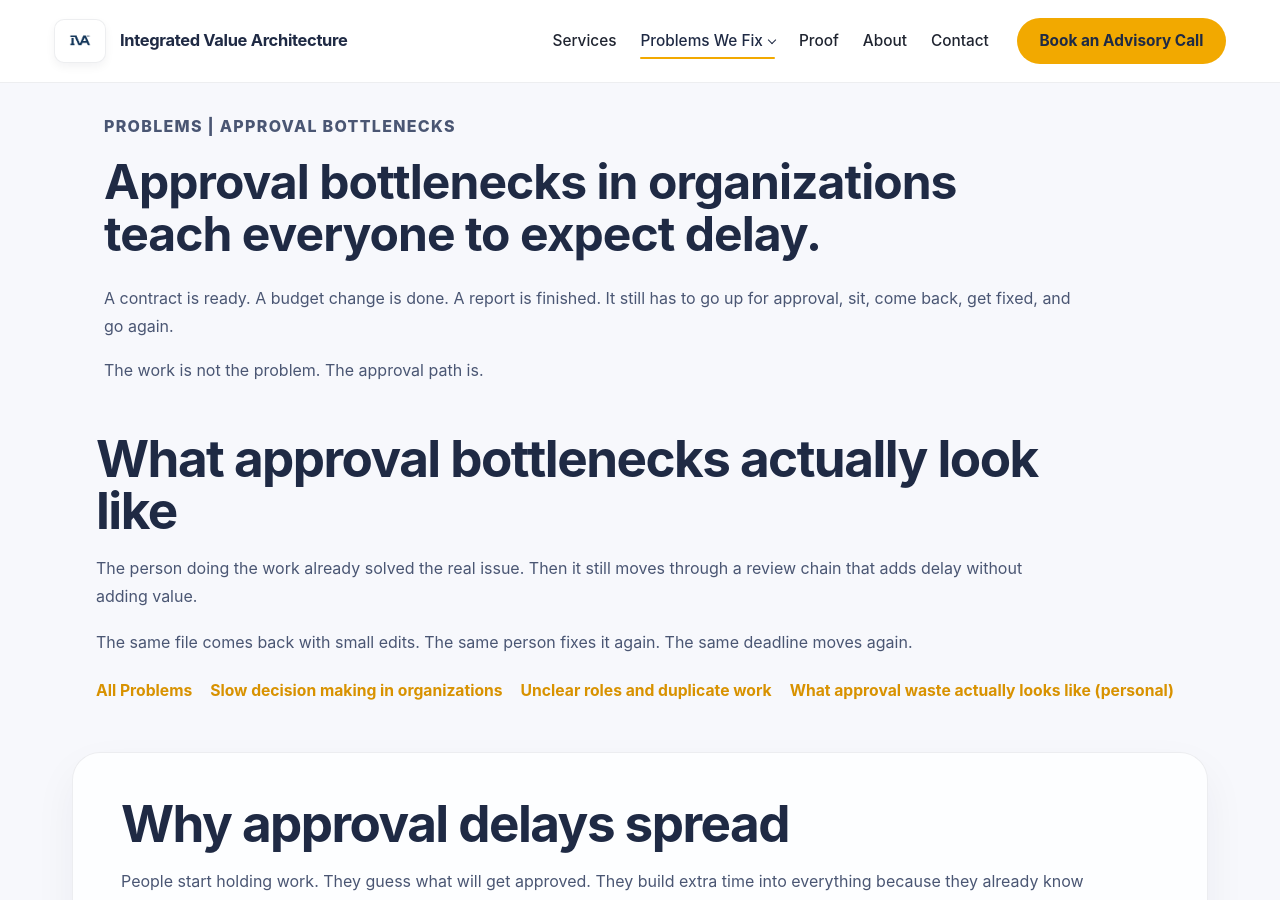
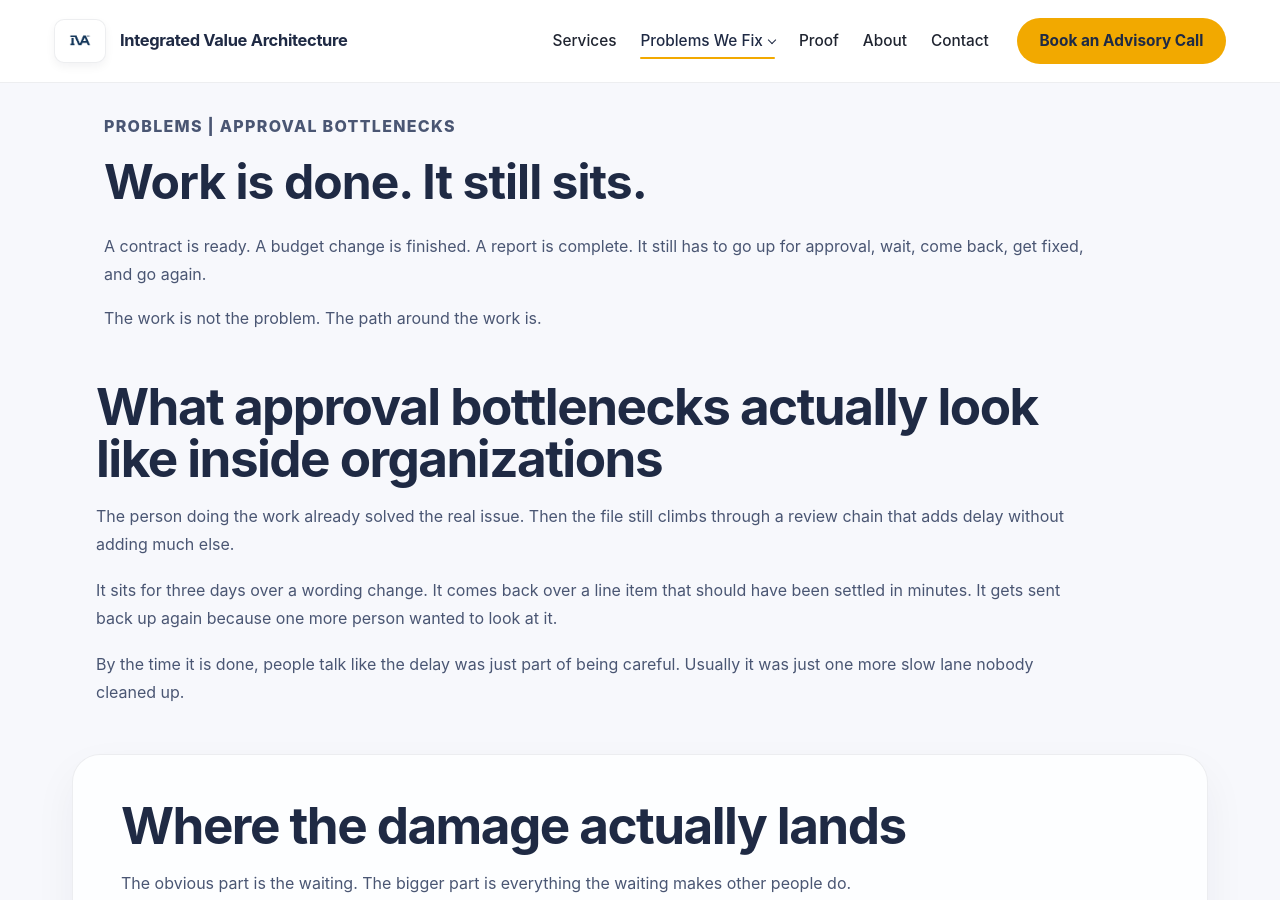
Before and after one commit to efost7873/integratedvaluearchitecture.com, a Jekyll site: the page built from approval-bottlenecks.html, in a window 1280 px wide and 900 px high. Built offline with Jekyll 4.4.1, drawn with Linux system fonts in a browser that asks for light colours; some of the changed text lies outside the part shown.

Commit message:
Update approval-bottlenecks.html

```diff
--- a/approval-bottlenecks.html
+++ b/approval-bottlenecks.html
@@ -1,67 +1,152 @@
 ---
 layout: default
 title: Approval Bottlenecks in Organizations | Work Sits, Waits, and Comes Back | IVA
-description: Approval bottlenecks slow work down when everything has to pass through the same review path. See what approval delays actually look like inside organizations.
+description: Approval bottlenecks slow work down when everything has to pass through the same review path. See what approval delays actually look like inside organizations and why they keep repeating.
 permalink: /approval-bottlenecks/
 ---
 
 <section class="page-header">
   <div class="container narrow">
     <p class="eyebrow">Problems | Approval Bottlenecks</p>
-    <h1>Approval bottlenecks in organizations teach everyone to expect delay.</h1>
+    <h1>Work is done. It still sits.</h1>
 
     <p>
-      A contract is ready. A budget change is done. A report is finished.
-      It still has to go up for approval, sit, come back, get fixed, and go again.
+      A contract is ready. A budget change is finished. A report is complete.
+      It still has to go up for approval, wait, come back, get fixed, and go again.
     </p>
 
     <p>
-      The work is not the problem. The approval path is.
+      The work is not the problem. The path around the work is.
     </p>
   </div>
 </section>
 
 <section class="section">
   <div class="container narrow">
-    <h2>What approval bottlenecks actually look like</h2>
+    <h2>What approval bottlenecks actually look like inside organizations</h2>
 
     <p>
       The person doing the work already solved the real issue.
-      Then it still moves through a review chain that adds delay without adding value.
+      Then the file still climbs through a review chain that adds delay without adding much else.
     </p>
 
     <p>
-      The same file comes back with small edits. The same person fixes it again.
-      The same deadline moves again.
+      It sits for three days over a wording change.
+      It comes back over a line item that should have been settled in minutes.
+      It gets sent back up again because one more person wanted to look at it.
+    </p>
+
+    <p>
+      By the time it is done, people talk like the delay was just part of being careful.
+      Usually it was just one more slow lane nobody cleaned up.
+    </p>
+  </div>
+</section>
+
+<section class="section alt">
+  <div class="container narrow">
+    <h2>Where the damage actually lands</h2>
+
+    <p>
+      The obvious part is the waiting.
+      The bigger part is everything the waiting makes other people do.
+    </p>
+
+    <p>
+      Staff follow up. Rewrite. Resend. Guess what will survive the next round.
+      Deadlines move even though the real work was finished days earlier.
+      People start building extra time into routine tasks because they already know where the stall will happen.
+    </p>
+
+    <p>
+      After a while the organization stops seeing this as waste.
+      It just becomes part of the week.
+    </p>
+  </div>
+</section>
+
+<section class="section">
+  <div class="container narrow">
+    <h2>Why this keeps repeating</h2>
+
+    <p>
+      Approval chains get layered on and never get cleaned up.
+      Decision authority sits too high, so routine work still has to climb.
+      Roles are fuzzy enough that extra review gets used as a substitute for clarity.
+      One office ends up carrying too much formal control, so everything has to pass through the same lane.
+    </p>
+
+    <p>
+      Different setup. Same result.
+      Work waits in a path that holds too much and gives back too little.
     </p>
 
     <div class="inline-links">
-      <a href="/problems/">All Problems</a>
       <a href="/slow-decisions-decision-rights/">Slow decision making in organizations</a>
       <a href="/unclear-roles-duplicate-work/">Unclear roles and duplicate work</a>
-      <a href="https://evanmichealfoster.com/approval-bottlenecks/">What approval waste actually looks like (personal)</a>
+      <a href="/silos-broken-handoffs/">Silos and broken handoffs</a>
     </div>
   </div>
 </section>
 
 <section class="section alt">
   <div class="container narrow">
-    <h2>Why approval delays spread</h2>
+    <h2>A lot of this gets defended as discipline</h2>
 
     <p>
-      People start holding work. They guess what will get approved.
-      They build extra time into everything because they already know where it will stall.
+      More eyes. More control. Better review.
+      That is how people talk about bad approval chains when they are trying to make them sound responsible.
     </p>
 
     <p>
-      After a while nobody calls it waste. They call it process.
+      Meanwhile a competent employee is spending an hour fixing edits worth thirty seconds,
+      a deadline slips,
+      and the real decision still has not been made.
+    </p>
+
+    <p>
+      Nobody says it that plainly in the meeting.
+      They say the process matters.
+      Then the same file comes back again and everybody quietly lowers their expectations.
+    </p>
+  </div>
+</section>
+
+<section class="section">
+  <div class="container narrow">
+    <h2>How approval bottlenecks connect to the rest of the problem web</h2>
+
+    <p>
+      Approval trouble is rarely by itself.
+      It usually sits right next to slow decisions, unclear roles, broken handoffs, or strategy work that keeps stalling because every next step still has to survive the same clogged route.
+    </p>
+
+    <p>
+      That is why this page should not be read as some narrow workflow irritation.
+      A lot of the time it is one visible part of a larger structure problem.
     </p>
 
     <div class="inline-links">
-      <a href="/silos-broken-handoffs/">Silos and broken handoffs</a>
-      <a href="/stalled-strategy-execution/">Why strategy execution stalls</a>
-      <a href="/services/">Services</a>
-      <a href="https://evanmichealfoster.com/problems/">How these problems actually show up</a>
+      <a href="/stalled-strategy-execution/">Why strategy execution fails</a>
+      <a href="/problems/">All problems</a>
+      <a href="https://evanmichealfoster.com/approval-bottlenecks/">What approval waste actually looks like (personal)</a>
     </div>
   </div>
 </section>
+
+<section class="section final-cta">
+  <div class="container narrow">
+    <h2>If the same approval path keeps slowing everything down, start there.</h2>
+
+    <p>
+      One live example is enough.
+      A contract that always sits. A review path everybody complains about. A budget process that keeps looping back over small corrections.
+      That is enough to see what the structure is doing.
+    </p>
+
+    <div class="cta-block">
+      <a class="button primary" href="/fixed-fee-review/">Start with a Fixed-Fee Review</a>
+      <a class="button secondary" href="/contact/">Contact</a>
+    </div>
+  </div>
+</section>
```
